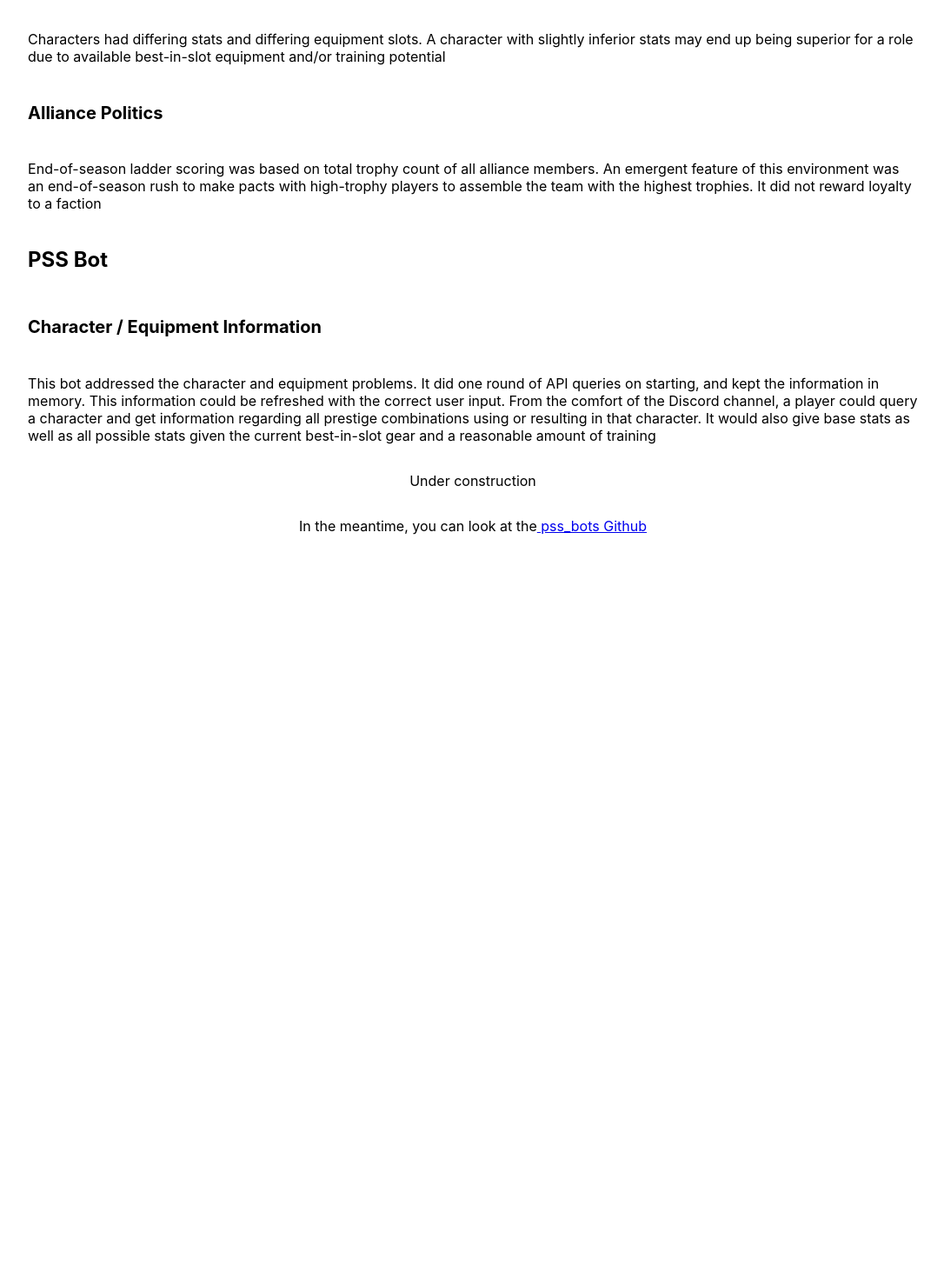
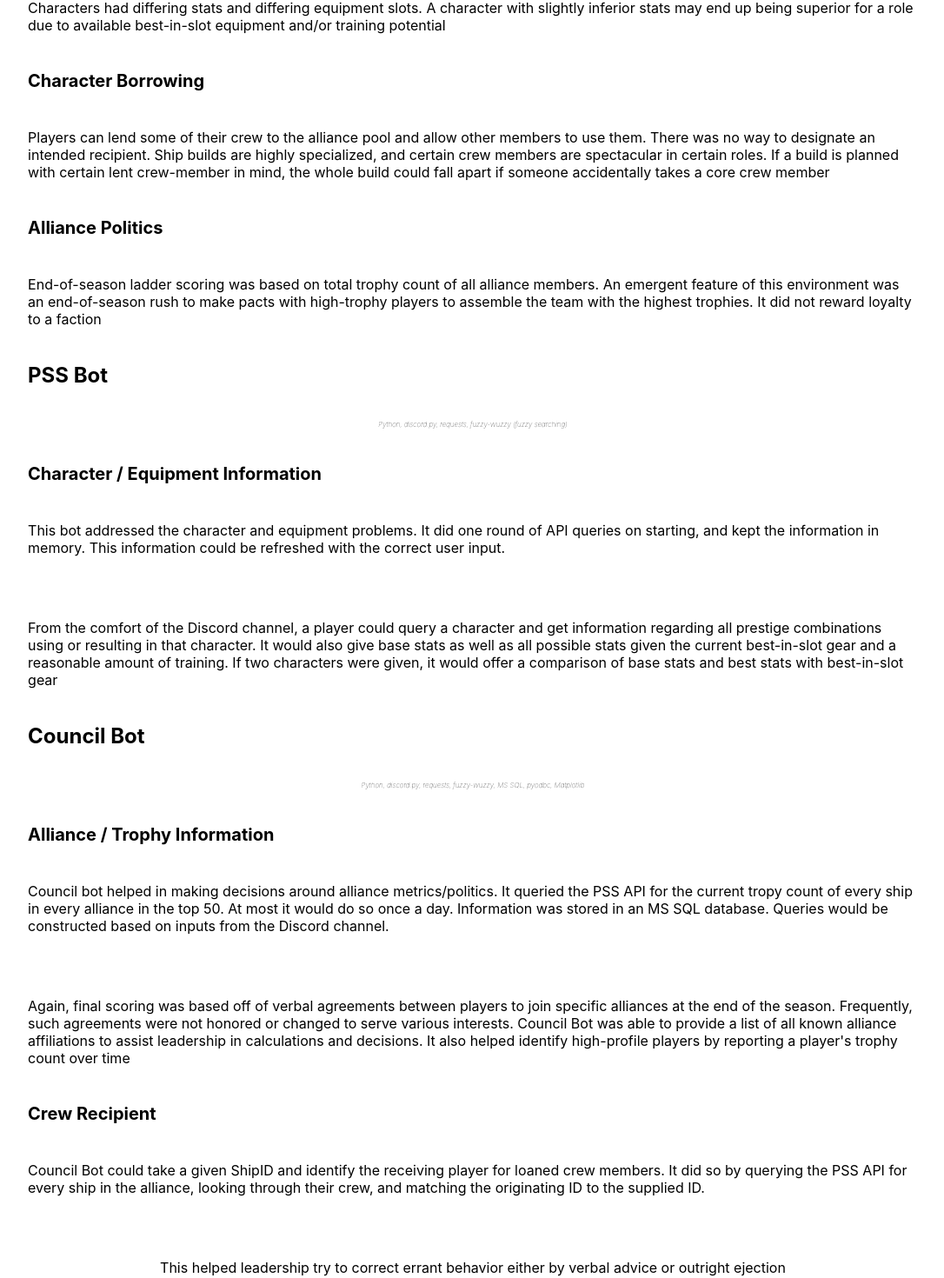
Before and after one commit to DT-1236/personal-site, a React (Create React App) app: page /bot in a window 1280 px wide. Shown: the part 703-2173 px from the top of the page at 87% size, without its empty margins (96-1182 px from the left). Before the commit the page ends 1410 px from the top, so only its background shows below. Built offline with nearby package versions, Linux system fonts and the light colour scheme.

Commit message:
Most text laid out

```diff
--- a/src/components/Bot.js
+++ b/src/components/Bot.js
@@ -57,9 +57,6 @@ class Bot extends Component {
     return (
       <Container className="Bot">
         <Title>Discord Bots</Title>
-        <Technologies>
-          Python, discord.py, requests, fuzzy-wuzzy (fuzzy searching)
-        </Technologies>
         <ImgContainer>
           <Img src={pssLogo} />
         </ImgContainer>
@@ -81,6 +78,15 @@ class Bot extends Component {
           character with slightly inferior stats may end up being superior for a
           role due to available best-in-slot equipment and/or training potential
         </p>
+        <Category>Character Borrowing</Category>
+        <p>
+          Players can lend some of their crew to the alliance pool and allow
+          other members to use them. There was no way to designate an intended
+          recipient. Ship builds are highly specialized, and certain crew
+          members are spectacular in certain roles. If a build is planned with
+          certain lent crew-member in mind, the whole build could fall apart if
+          someone accidentally takes a core crew member
+        </p>
         <Category>Alliance Politics</Category>
         <p>
           End-of-season ladder scoring was based on total trophy count of all
@@ -92,17 +98,65 @@ class Bot extends Component {
 
         <Heading>PSS Bot</Heading>
 
+        <Technologies>
+          Python, discord.py, requests, fuzzy-wuzzy (fuzzy searching)
+        </Technologies>
         <Category>Character / Equipment Information</Category>
 
         <p>
           This bot addressed the character and equipment problems. It did one
           round of API queries on starting, and kept the information in memory.
-          This information could be refreshed with the correct user input. From
-          the comfort of the Discord channel, a player could query a character
-          and get information regarding all prestige combinations using or
-          resulting in that character. It would also give base stats as well as
-          all possible stats given the current best-in-slot gear and a
-          reasonable amount of training
+          This information could be refreshed with the correct user input.
+        </p>
+        <ImgContainer>{/* <Img src={characterInfo} /> */}</ImgContainer>
+
+        <p>
+          From the comfort of the Discord channel, a player could query a
+          character and get information regarding all prestige combinations
+          using or resulting in that character. It would also give base stats as
+          well as all possible stats given the current best-in-slot gear and a
+          reasonable amount of training. If two characters were given, it would
+          offer a comparison of base stats and best stats with best-in-slot gear
+        </p>
+
+        <Heading>Council Bot</Heading>
+        <Technologies>
+          Python, discord.py, requests, fuzzy-wuzzy, MS SQL, pyodbc, Matplotlib
+        </Technologies>
+
+        <Category>Alliance / Trophy Information</Category>
+        <p>
+          Council bot helped in making decisions around alliance
+          metrics/politics. It queried the PSS API for the current tropy count
+          of every ship in every alliance in the top 50. At most it would do so
+          once a day. Information was stored in an MS SQL database. Queries
+          would be constructed based on inputs from the Discord channel.
+        </p>
+        <ImgContainer>{/* <Img src={pssTrophyCount} /> */}</ImgContainer>
+
+        <p>
+          Again, final scoring was based off of verbal agreements between
+          players to join specific alliances at the end of the season.
+          Frequently, such agreements were not honored or changed to serve
+          various interests. Council Bot was able to provide a list of all known
+          alliance affiliations to assist leadership in calculations and
+          decisions. It also helped identify high-profile players by reporting a
+          player's trophy count over time
+        </p>
+
+        <Category>Crew Recipient</Category>
+        <p>
+          Council Bot could take a given ShipID and identify the receiving
+          player for loaned crew members. It did so by querying the PSS API for
+          every ship in the alliance, looking through their crew, and matching
+          the originating ID to the supplied ID.{' '}
+        </p>
+
+        <ImgContainer>{/* <Img src={pssCrewRecipient} /> */}</ImgContainer>
+
+        <p>
+          This helped leadership try to correct errant behavior either by verbal
+          advice or outright ejection
         </p>
         <p>Under construction</p>
         <p>
```
